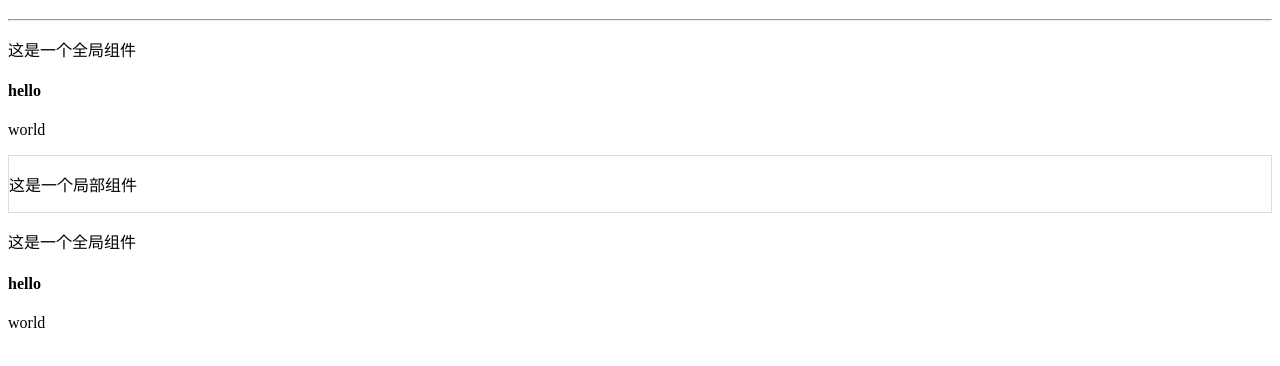
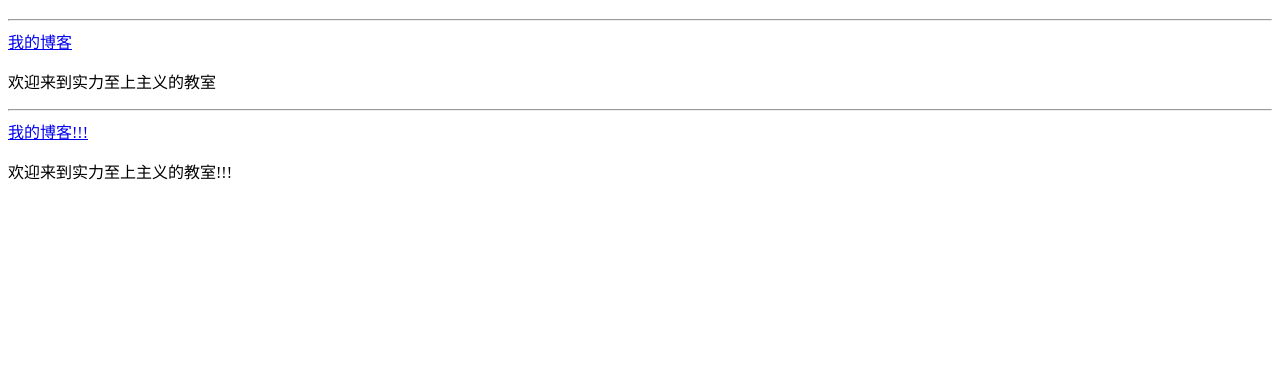
Before and after one commit to ReZhangxin/VueDemo, a website: page example/component1.html in a window 1280 px wide. Shown: the part 70-436 px from the top of the page. Drawn offline with Linux system fonts and the light colour scheme.

Commit message:
components组件

```diff
--- a/example/component1.html
+++ b/example/component1.html
@@ -17,41 +17,33 @@
     <hr>
     <div id="app">
         <blog></blog>
-        <foo :class="boo"></foo>
-    </div>
-   <div id='goo'>
-       <blog ></blog>
+        <hr>
+        <xin></xin>
     </div>
     <script>
+        var Xin = {
+            template:`
+            <div>
+                <a href='#'>我的博客!!!</a>
+                <p>欢迎来到实力至上主义的教室!!!</p>
+            </div>
+            `
+        };
        Vue.component('blog',{
-            template: `
+           template:`
             <div>
-                    <p>这是一个全局组件</p>
-                    <h4>hello</h4>
-                    <p>world</P>
+                <a href='#'>我的博客</a>
+                <p>欢迎来到实力至上主义的教室</p>
             </div>
-
            `
        });
        var app = new Vue({
            el: '#app',
-            data:{
-                boo:'boo'
-            },
             components:{
-                "foo":{template:`
-                <div >
-                    <p>这是一个局部组件</p>
-                </div>
-                `,
-                props:['foo']
+                "xin":Xin
             }
-            }
+       })
 
-        });
-        var app2 = new Vue({
-            el: '#goo'
-        })
     </script>
 
 </body>
```
Also changed, not shown: example/propsData.html (+5 -4 lines). Lines whose indentation alone changed are shown as unchanged.
